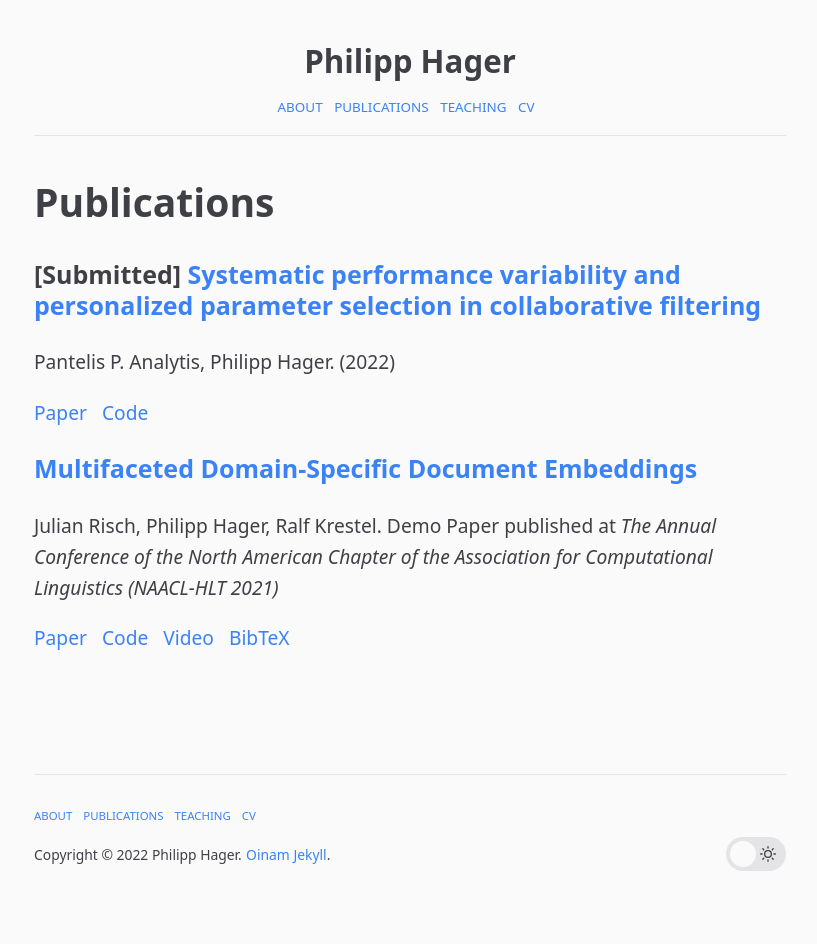
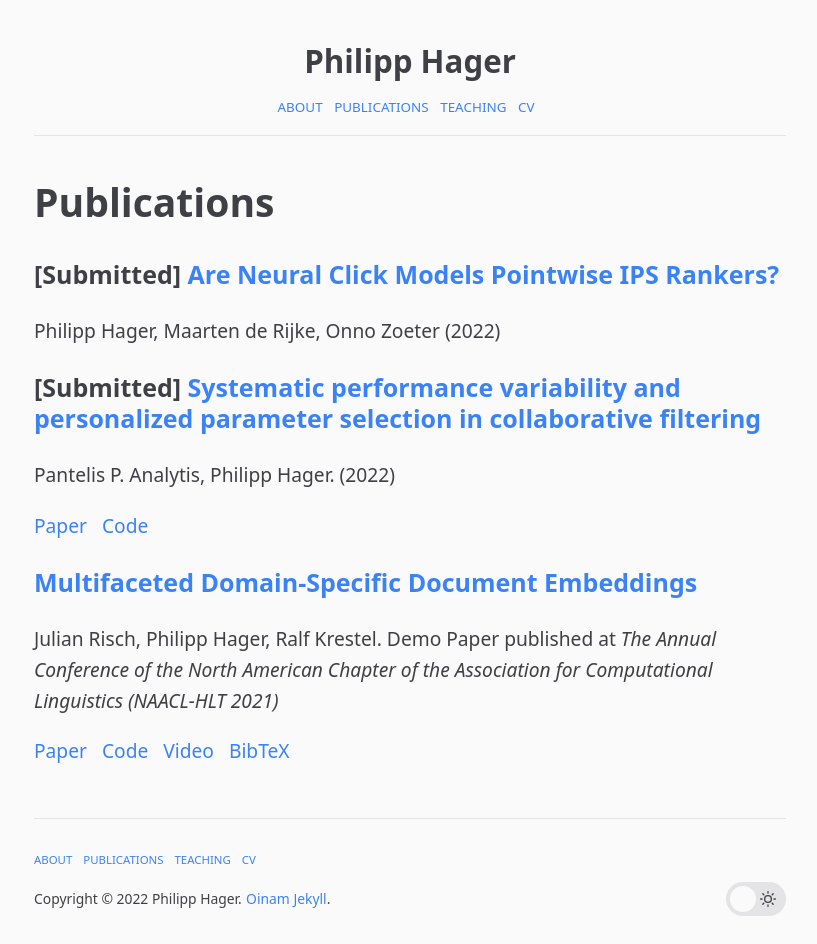
Before and after one commit to philipphager/philipphager.github.io, a Jekyll site: the page built from publications.md, in a window 1280 px wide. Shown: the whole page, without its empty margins (230-1047 px from the left). Built offline with Jekyll 4.4.1, drawn with Linux system fonts in a browser that asks for light colours; before the commit the page ends 900 px from its top, so only the background shows below that.

Commit message:
Update publications.md

```diff
--- a/publications.md
+++ b/publications.md
@@ -3,6 +3,10 @@ layout: page
 title: Publications
 permalink: /publications/
 ---
+
+### [Submitted] [Are Neural Click Models Pointwise IPS Rankers?]()
+Philipp Hager, Maarten de Rijke, Onno Zoeter
+(2022)
 
 ### [Submitted] [Systematic performance variability and personalized parameter selection in collaborative filtering]()
 Pantelis P. Analytis, Philipp Hager.
```
